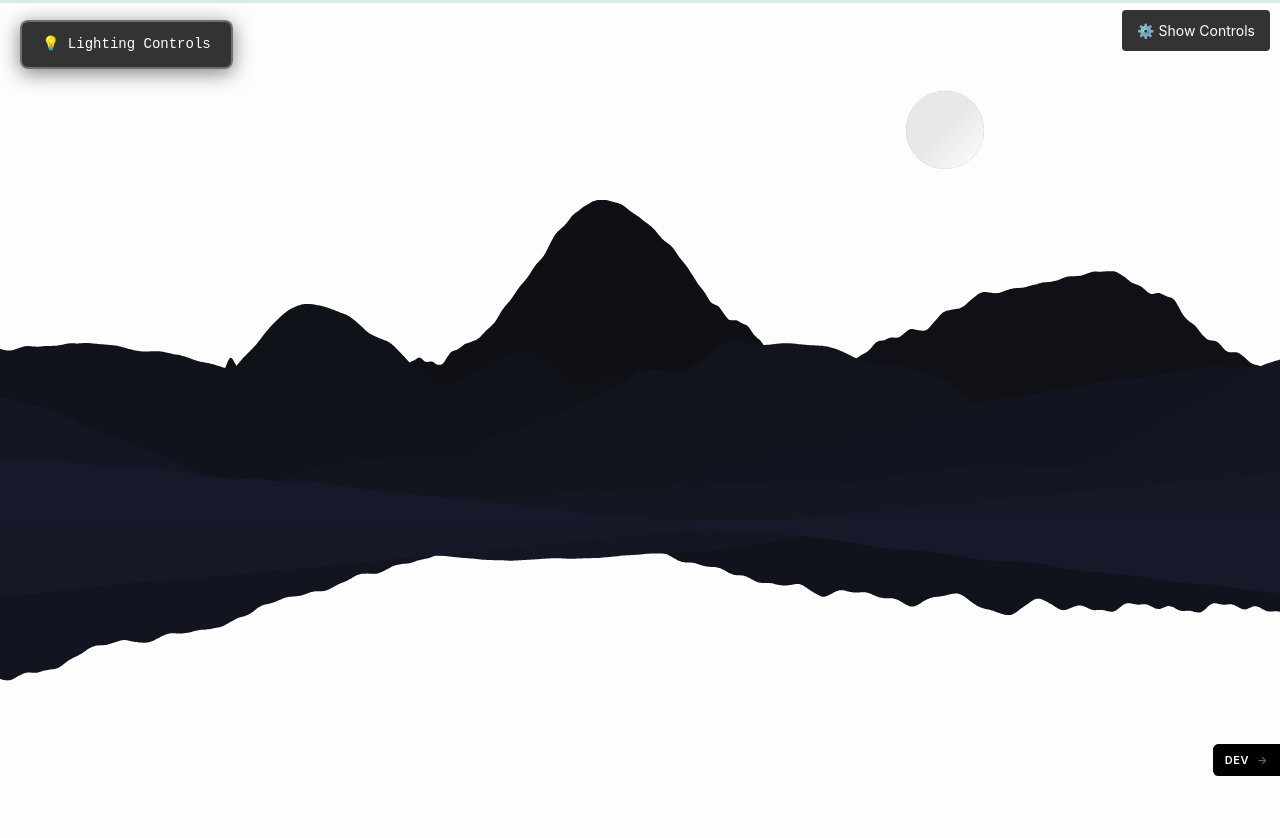
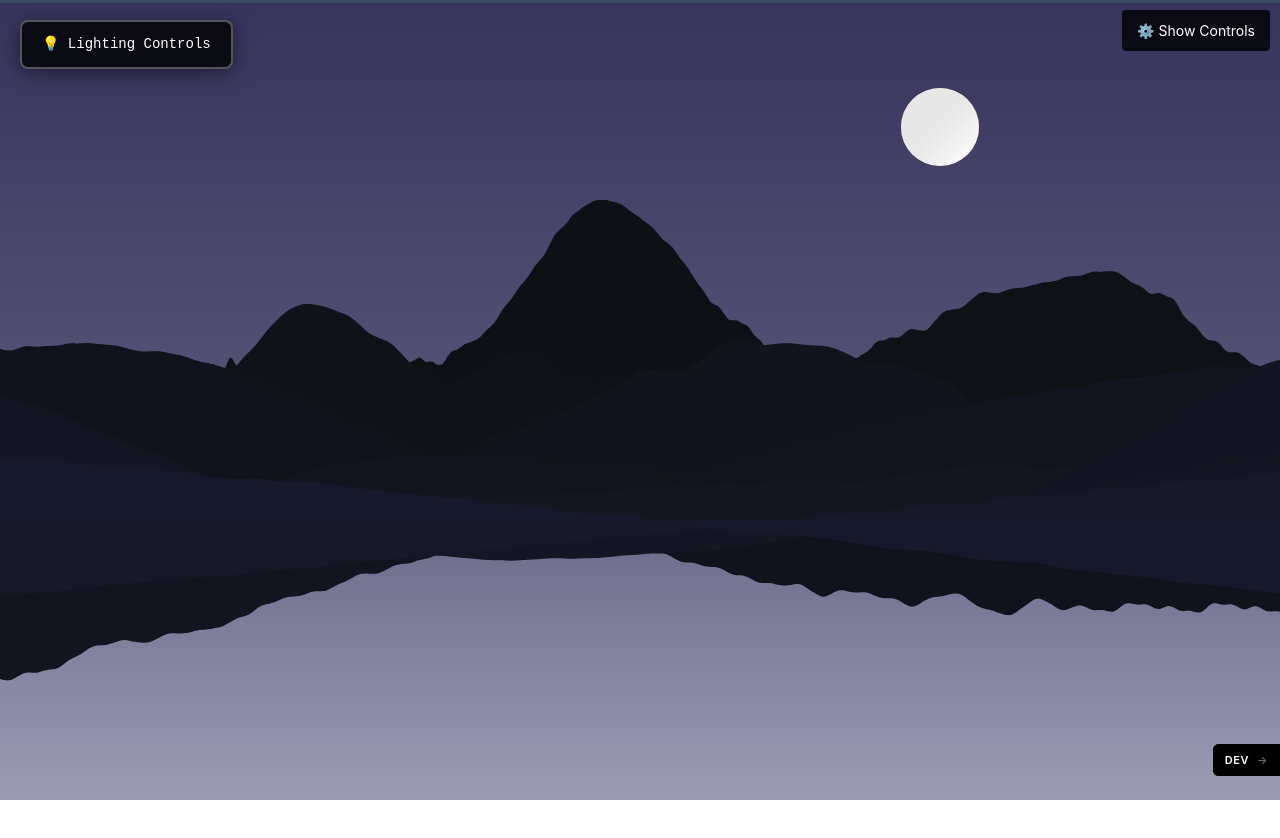
Before and after one commit to lionharrt/moksha-labs-landing, a Next.js app in the folder moksha-labs-site/portfolio/: page / in a window 1280 px wide. Shown: the top 838 px of the page. Built offline with nearby package versions, Linux system fonts and the light colour scheme.

Commit message:
sky fixed

```diff
--- a/moksha-labs-site/portfolio/src/components/ui/DayNightCycle.tsx
+++ b/moksha-labs-site/portfolio/src/components/ui/DayNightCycle.tsx
@@ -1,10 +1,20 @@
 "use client";
 
-import { useMemo, useRef, useEffect, memo, useLayoutEffect } from "react";
+import {
+  useMemo,
+  useRef,
+  useEffect,
+  memo,
+  useLayoutEffect,
+  useCallback,
+} from "react";
 import Sun from "./Sun";
 import Moon from "./Moon";
 import { performanceLogger } from "@/utils/performanceLogger";
 import { calculateLightPosition } from "@/utils/lightPosition";
+import { calculateLightingState } from "@/utils/calculateLightingState";
+import { LightingConfig } from "@/hooks/useLighting";
+import { PreloadedData, getColorFromLUT } from "@/utils/performancePreloader";
 
 interface DayNightCycleProps {
   progressRef: React.MutableRefObject<number>;
@@ -14,7 +24,9 @@ interface DayNightCycleProps {
   }>;
   isDaytime: boolean;
   moonPhase: number;
-  skyColor?: string; // Optional sky color from lighting system
+  skyColor?: string; // Optional sky color from lighting system (fallback)
+  lightingConfigRef?: React.MutableRefObject<LightingConfig>; // For direct color calculation
+  preloadedDataRef?: React.MutableRefObject<PreloadedData | null>; // For color LUT lookup
 }
 
 function DayNightCycle({
@@ -23,6 +35,8 @@ function DayNightCycle({
   isDaytime,
   moonPhase,
   skyColor,
+  lightingConfigRef,
+  preloadedDataRef,
 }: DayNightCycleProps) {
   performanceLogger.logRender("DayNightCycle", {
     isDaytime,
@@ -37,11 +51,41 @@ function DayNightCycle({
   // This prevents expensive React reconciliation on every progress change
   const sunContainerRef = useRef<HTMLDivElement>(null);
   const moonContainerRef = useRef<HTMLDivElement>(null);
+  const backgroundRef = useRef<HTMLDivElement>(null);
   const lastSunPositionRef = useRef({ x: 0, y: 0 });
   const lastMoonPositionRef = useRef({ x: 0, y: 0 });
   const lastSunOpacityRef = useRef(0);
   const lastMoonOpacityRef = useRef(0);
+  const lastGradientRef = useRef("");
   const rafIdRef = useRef<number | null>(null);
+
+  // CRITICAL: Store skyColor in ref and smoothly interpolate to prevent flashing
+  // The prop updates discretely, but we interpolate smoothly in RAF loop
+  const skyColorRef = useRef<[number, number, number] | null>(null);
+  const targetSkyColorRef = useRef<[number, number, number] | null>(null);
+  const colorTransitionStartTimeRef = useRef<number | null>(null);
+  const colorTransitionDurationRef = useRef<number>(3000); // 3 seconds for smooth transition
+
+  // Parse color helper (moved outside render to avoid re-creation)
+  const parseColor = useCallback((color: string): [number, number, number] => {
+    if (color.startsWith("rgb")) {
+      const match = color.match(/\d+/g);
+      if (match) {
+        return [parseInt(match[0]), parseInt(match[1]), parseInt(match[2])];
+      }
+    } else if (color.startsWith("#")) {
+      const hex = color.slice(1);
+      return [
+        parseInt(hex.slice(0, 2), 16),
+        parseInt(hex.slice(2, 4), 16),
+        parseInt(hex.slice(4, 6), 16),
+      ];
+    }
+    return [135, 206, 235]; // Default sky blue
+  }, []);
+
+  // CRITICAL: Calculate sky color directly from progressRef in RAF loop
+  // This ensures smooth, continuous color transitions without discrete jumps
 
   // CRITICAL: Calculate moonPhase internally from progressRef for smooth updates
   // This prevents stuttering caused by throttled progress prop updates
@@ -206,6 +250,88 @@ function DayNightCycle({
         }
       }
 
+      // CRITICAL: Calculate sky color directly from progressRef for smooth transitions
+      // This prevents discrete jumps from prop updates
+      let calculatedSkyColor: string | null = null;
+
+      if (lightingConfigRef?.current && preloadedDataRef?.current) {
+        // Use color lookup table for fast, smooth color calculation
+        const cycleProgress = (progress * 28) % 1;
+        calculatedSkyColor = getColorFromLUT(
+          preloadedDataRef.current.colorLUT,
+          cycleProgress,
+          "sky"
+        );
+      } else if (lightingConfigRef?.current) {
+        // Fallback: calculate directly using lighting state
+        const lightingState = calculateLightingState(
+          progress,
+          lightingConfigRef.current,
+          viewportWidth,
+          viewportHeight
+        );
+        calculatedSkyColor = lightingState.skyColor;
+      } else if (skyColor) {
+        // Final fallback: use prop (but this will be discrete)
+        calculatedSkyColor = skyColor;
+      }
+
+      // Update gradient smoothly if we have a calculated color
+      if (calculatedSkyColor && backgroundRef.current) {
+        const newColor = parseColor(calculatedSkyColor);
+
+        // Update target color (this will smoothly interpolate)
+        if (
+          !targetSkyColorRef.current ||
+          newColor[0] !== targetSkyColorRef.current[0] ||
+          newColor[1] !== targetSkyColorRef.current[1] ||
+          newColor[2] !== targetSkyColorRef.current[2]
+        ) {
+          targetSkyColorRef.current = newColor;
+          // Initialize current color if not set
+          if (!skyColorRef.current) {
+            skyColorRef.current = newColor;
+          }
+        }
+
+        // Smooth interpolation between current and target
+        if (skyColorRef.current && targetSkyColorRef.current) {
+          const current = skyColorRef.current;
+          const target = targetSkyColorRef.current;
+
+          // Use very slow interpolation for smooth transitions (no time-based, just gradual)
+          const lerpFactor = 0.02; // Very slow - 2% per frame
+
+          // Interpolate each RGB component smoothly
+          const r = Math.round(
+            current[0] + (target[0] - current[0]) * lerpFactor
+          );
+          const g = Math.round(
+            current[1] + (target[1] - current[1]) * lerpFactor
+          );
+          const b = Math.round(
+            current[2] + (target[2] - current[2]) * lerpFactor
+          );
+
+          // Update current color for next frame
+          skyColorRef.current = [r, g, b];
+
+          // Create gradient with smooth color stops
+          const topColor = `rgb(${r}, ${g}, ${b})`;
+          const midColor = `rgba(${r}, ${g}, ${b}, 0.85)`;
+          const bottomColor = `rgba(${Math.min(255, r + 40)}, ${Math.min(
+            255,
+            g + 40
+          )}, ${Math.min(255, b + 40)}, 0.6)`;
+
+          const newGradient = `linear-gradient(to bottom, ${topColor} 0%, ${midColor} 50%, ${bottomColor} 100%)`;
+
+          // Always update (smooth interpolation means it changes every frame)
+          backgroundRef.current.style.background = newGradient;
+          lastGradientRef.current = newGradient;
+        }
+      }
+
       rafIdRef.current = requestAnimationFrame(updatePositions);
     };
 
@@ -216,64 +342,73 @@ function DayNightCycle({
         cancelAnimationFrame(rafIdRef.current);
       }
     };
-  }, [progressRef, viewportDimensionsRef]); // Only re-run if refs change (they shouldn't)
+  }, [
+    progressRef,
+    viewportDimensionsRef,
+    lightingConfigRef,
+    preloadedDataRef,
+    parseColor,
+    skyColor,
+  ]); // Refs are stable, parseColor is useCallback, skyColor is fallback only
 
   // Calculate background gradient colors - memoized to avoid recalculation on every render
-  // const skyGradient = useMemo(() => {
-  //   // Default gradients if no lighting system or during transitions
-  //   if (!skyColor) {
-  //     if (isDaytime) {
-  //       // Day gradient: bright blue sky to lighter blue/white horizon
-  //       return "linear-gradient(to bottom, #87CEEB 0%, #B0E0E6 50%, #E0F6FF 100%)";
-  //     } else {
-  //       // Night gradient: deep blue/purple to dark horizon
-  //       return "linear-gradient(to bottom, #0B1026 0%, #1A1A3E 50%, #2A2A5E 100%)";
-  //     }
-  //   }
+  const skyGradient = useCallback(() => {
+    // Default gradients if no lighting system or during transitions
+    if (!skyColor) {
+      if (isDaytime) {
+        // Day gradient: bright blue sky to lighter blue/white horizon
+        return "linear-gradient(to bottom, #87CEEB 0%, #B0E0E6 50%, #E0F6FF 100%)";
+      } else {
+        // Night gradient: deep blue/purple to dark horizon
+        return "linear-gradient(to bottom, #0B1026 0%, #1A1A3E 50%, #2A2A5E 100%)";
+      }
+    }
 
-  //   // If skyColor is provided by lighting system, use it
-  //   // Convert hex/rgb to proper format and create gradient
-  //   const parseColor = (color: string): [number, number, number] => {
-  //     if (color.startsWith("rgb")) {
-  //       const match = color.match(/\d+/g);
-  //       if (match) {
-  //         return [parseInt(match[0]), parseInt(match[1]), parseInt(match[2])];
-  //       }
-  //     } else if (color.startsWith("#")) {
-  //       const hex = color.slice(1);
-  //       return [
-  //         parseInt(hex.slice(0, 2), 16),
-  //         parseInt(hex.slice(2, 4), 16),
-  //         parseInt(hex.slice(4, 6), 16),
-  //       ];
-  //     }
-  //     return [135, 206, 235]; // Default sky blue
-  //   };
+    // If skyColor is provided by lighting system, use it
+    // Convert hex/rgb to proper format and create gradient
+    const parseColor = (color: string): [number, number, number] => {
+      if (color.startsWith("rgb")) {
+        const match = color.match(/\d+/g);
+        if (match) {
+          return [parseInt(match[0]), parseInt(match[1]), parseInt(match[2])];
+        }
+      } else if (color.startsWith("#")) {
+        const hex = color.slice(1);
+        return [
+          parseInt(hex.slice(0, 2), 16),
+          parseInt(hex.slice(2, 4), 16),
+          parseInt(hex.slice(4, 6), 16),
+        ];
+      }
+      return [135, 206, 235]; // Default sky blue
+    };
 
-  //   const [r, g, b] = parseColor(skyColor);
+    const [r, g, b] = parseColor(skyColor);
 
-  //   // Create gradient with proper opacity
-  //   // Top: full color
-  //   // Middle: slightly lighter
-  //   // Bottom: much lighter (horizon)
-  //   const topColor = `rgb(${r}, ${g}, ${b})`;
-  //   const midColor = `rgba(${r}, ${g}, ${b}, 0.85)`;
-  //   const bottomColor = `rgba(${Math.min(255, r + 40)}, ${Math.min(
-  //     255,
-  //     g + 40
-  //   )}, ${Math.min(255, b + 40)}, 0.6)`;
+    // Create gradient with proper opacity
+    // Top: full color
+    // Middle: slightly lighter
+    // Bottom: much lighter (horizon)
+    const topColor = `rgb(${r}, ${g}, ${b})`;
+    const midColor = `rgba(${r}, ${g}, ${b}, 0.85)`;
+    const bottomColor = `rgba(${Math.min(255, r + 40)}, ${Math.min(
+      255,
+      g + 40
+    )}, ${Math.min(255, b + 40)}, 0.6)`;
 
-  //   return `linear-gradient(to bottom, ${topColor} 0%, ${midColor} 50%, ${bottomColor} 100%)`;
-  // }, [skyColor, isDaytime]);
+    return `linear-gradient(to bottom, ${topColor} 0%, ${midColor} 50%, ${bottomColor} 100%)`;
+  }, [skyColor, isDaytime]);
 
   return (
     <div
+      ref={backgroundRef}
       data-component="DayNightCycle-Container"
       className="fixed inset-0 overflow-visible"
       style={{
         width: "100vw",
         height: "100vh",
-        // background: skyGradient,
+        background: skyGradient(), // Initial gradient, will be updated in RAF loop
+        transition: "none", // Remove CSS transition - we handle it in RAF loop for smooth updates
       }}
     >
       {/* Sun - always render but position based on arc */}
--- a/moksha-labs-site/portfolio/src/storyboard/scenes/01-hero/HeroScene.tsx
+++ b/moksha-labs-site/portfolio/src/storyboard/scenes/01-hero/HeroScene.tsx
@@ -854,6 +854,8 @@ export function HeroScene() {
             isDaytime={lightPositions.isDaytime}
             moonPhase={lightPositions.moonPhase}
             skyColor={lightingState.skyColor}
+            lightingConfigRef={lightingConfigRef}
+            preloadedDataRef={preloadedDataRef}
           />
         </div>
 
```
